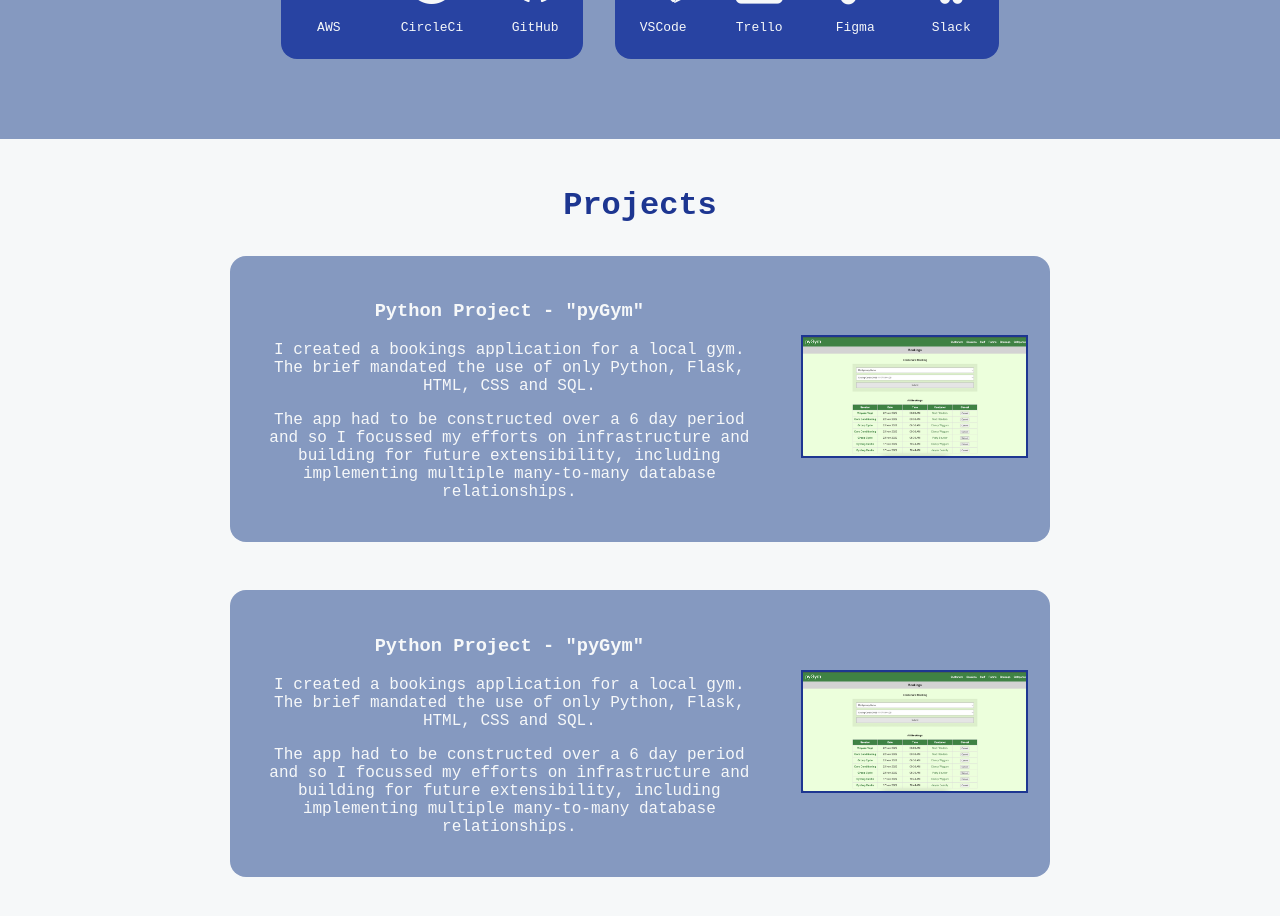
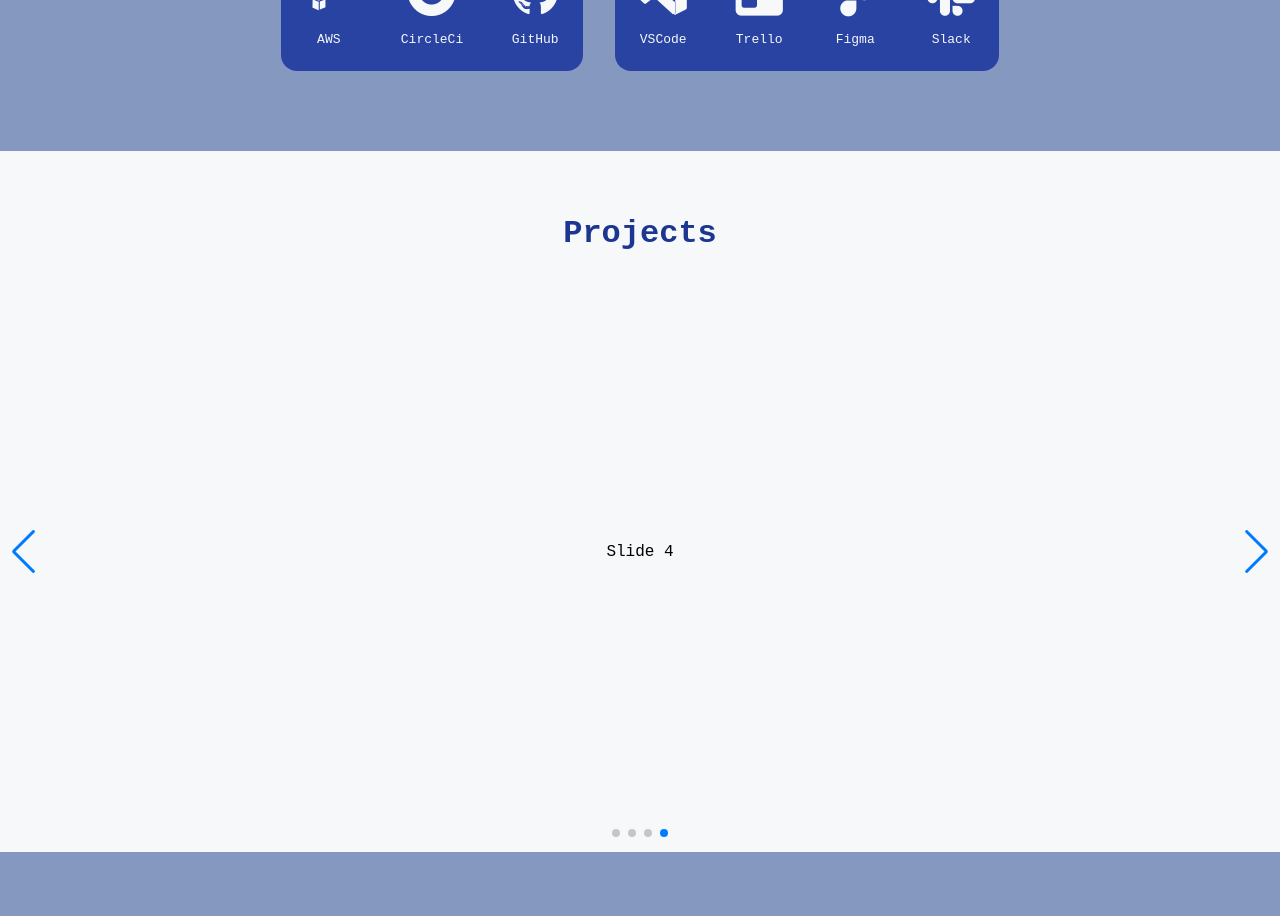
Before and after one commit to EJDC/portfolio, a React (Create React App) app: page / in a window 1280 px wide. Shown: the part 1280-2196 px from the top of the page. After the commit the page ends 2132 px from the top, so only its background shows below. Built offline with nearby package versions, Linux system fonts and the light colour scheme.

Commit message:
slider added

```diff
--- a/package.json
+++ b/package.json
@@ -11,6 +11,7 @@
     "react-dom": "^18.2.0",
     "react-scripts": "5.0.1",
     "styled-components": "^5.3.6",
+    "swiper": "^8.4.6",
     "web-vitals": "^2.1.4"
   },
   "scripts": {
--- a/src/components/About.js
+++ b/src/components/About.js
@@ -55,6 +55,7 @@ const About = () => {
             High-quality results delivered through collaborative problem
             solving, excellent communication, organisation and innovation.
           </p>
+
         </MainSection>
         <ProfileSection>
           <ProfileImage src={require("./media/profile_image.jpg")} />
--- a/src/components/Portfolio.css
+++ b/src/components/Portfolio.css
@@ -2,16 +2,62 @@
     text-align: center;
     color: #1d3691;
     margin-top: 3rem;
-    margin-bottom: 0rem;
+    padding-bottom: 0;
+    margin-bottom: 0;
 }
 
+.projecttitle {
+  font-size: x-large;
+}
 img {
-    max-width:100%;
-    height: auto;
-    border: 2px solid #1d3691;
+  max-width: 900px ;
+    /* max-width: 48vw; */
+    /* max-width: 100%; */
+    max-height: 50vh;
+    /* height: auto; */
+    /* border: 1px solid #020202; */
     /* margin: 1rem; */
+    margin-bottom: 1rem;
 }
 
 li {
     word-wrap: break-word;
 }
+
+
+
+.swiper {
+    width: 100%;
+    height: 75vh;
+    max-width:1600px;
+  }
+
+  .swiper-slide {
+    text-align: center;
+    /* font-size: 50px; */
+    /* background: #fff; */
+
+    background-color: #f6f8f9;
+
+    border-radius: 1rem;
+    /* Center slide text vertically */
+    display: -webkit-box;
+    display: -ms-flexbox;
+    display: -webkit-flex;
+    display: flex;
+    -webkit-box-pack: center;
+    -ms-flex-pack: center;
+    -webkit-justify-content: center;
+    justify-content: center;
+    -webkit-box-align: center;
+    -ms-flex-align: center;
+    -webkit-align-items: center;
+    align-items: center;
+  }
+
+  .swiper-slide img {
+    display: block;
+    width: 100%;
+    height: 100%;
+    object-fit: cover;
+  }
--- a/src/components/Portfolio.js
+++ b/src/components/Portfolio.js
@@ -1,16 +1,24 @@
 import styled from "styled-components";
 import "./Portfolio.css";
+
+import { Swiper, SwiperSlide } from "swiper/react";
+
+
+import "swiper/css";
+import "swiper/css/navigation";
+import "swiper/css/pagination";
+
+import { Navigation, Pagination, Mousewheel, Keyboard, Autoplay } from "swiper";
+
+
 
 const Portfolio = () => {
   const PortfolioBox = styled.section`
     font-family: "Courier New", Courier, monospace;
-    display: flex;
-    flex-wrap: wrap;
-    gap: 2rem;
-    /* padding-top: rem; */
-    padding-bottom: 4rem;
+    padding-top: 1rem;
+    background-color: #fff;
     background-color: #f6f8f9;
-    justify-content: center;
+
   `;
 
   const PortfolioPiece = styled.div`
@@ -18,22 +26,80 @@ const Portfolio = () => {
     border-radius: 1rem;
     margin-bottom: 1rem;
     background-color: #f6f8f9;
-    margin-left: 20%;
-    margin-right: 20%;
-    background-color: #8599c0;
-    color: #f6f8f9;
-    padding: 2%;
+    margin-left: 2vw;
+    margin-right: 2vw ;
+    // background-color: #8599c0;
+    // color: #f6f8f9;
+    // padding: 2%;
     display: flex;
-    gap: 5%;
+    flex-direction: column;
+    // gap: 5%;
     align-items: center;
     min-width: 60%;
     overflow-inline: 20%;
   `;
 
+  const PortfolioParagraph = styled.p`
+    padding-left: 10vw;
+    padding-right: 10vw;
+  `;
+
+  const PortfolioImg = styled.img`
+  // padding-left: 10vw;
+  // padding-right: 10vw;
+  max-width: 900px ;
+  max-height: 50vh;
+  margin-bottom: 1rem;
+`;
+
   return (
     <>
       <PortfolioBox>
         <h2 className="portfoliotitle">Projects</h2>
+        <Swiper
+          cssMode={true}
+          navigation={true}
+          pagination={true}
+          mousewheel={true}
+          keyboard={true}
+          loop={true}
+          // autoplay={{
+          //   delay: 5000,
+          //   disableOnInteraction: true,
+          // }}
+          modules={[Navigation, Pagination, Mousewheel, Keyboard, Autoplay]}
+          className="mySwiper"
+        >
+          <SwiperSlide>
+            <PortfolioPiece>
+              <h3 className="projecttitle"> Python Project - "pyGym"</h3>
+              <PortfolioImg src={require("./media/screenshot_1.png")} />
+              <div>
+                <PortfolioParagraph>
+                  A full stack flask application to manage bookings for a gym. Built with Python, Flask, Jinja, Postgresql HTML5 & CSS3.
+                </PortfolioParagraph>
+                <PortfolioParagraph>
+                  The app had to be constructed over a 6 day period and so I
+                  focussed my efforts on infrastructure and building for future
+                  extensibility, including implementing multiple many-to-many
+                  database relationships.
+                </PortfolioParagraph>
+              </div>
+              <a href="https://github.com/EJDC/pyGym_Project" target="_blank">Full ReadME and Video Walkthrough</a>
+
+
+    <br></br>
+            </PortfolioPiece>
+          </SwiperSlide>
+          <SwiperSlide>Slide 2</SwiperSlide>
+          <SwiperSlide>Slide 3</SwiperSlide>
+          <SwiperSlide>Slide 4</SwiperSlide>
+        </Swiper>
+      </PortfolioBox>
+
+      {/* <PortfolioBox>
+        <h2 className="portfoliotitle">Projects</h2>
+
         <PortfolioPiece>
           <div>
             <h3> Python Project - "pyGym"</h3>
@@ -70,7 +136,7 @@ const Portfolio = () => {
             <img src={require("./media/Screenshot_1_1.png")} />
           </div>
         </PortfolioPiece>
-      </PortfolioBox>
+      </PortfolioBox> */}
     </>
   );
 };
```
Also changed, not shown: 1 other file (tests, documents, lock files or other folders).
